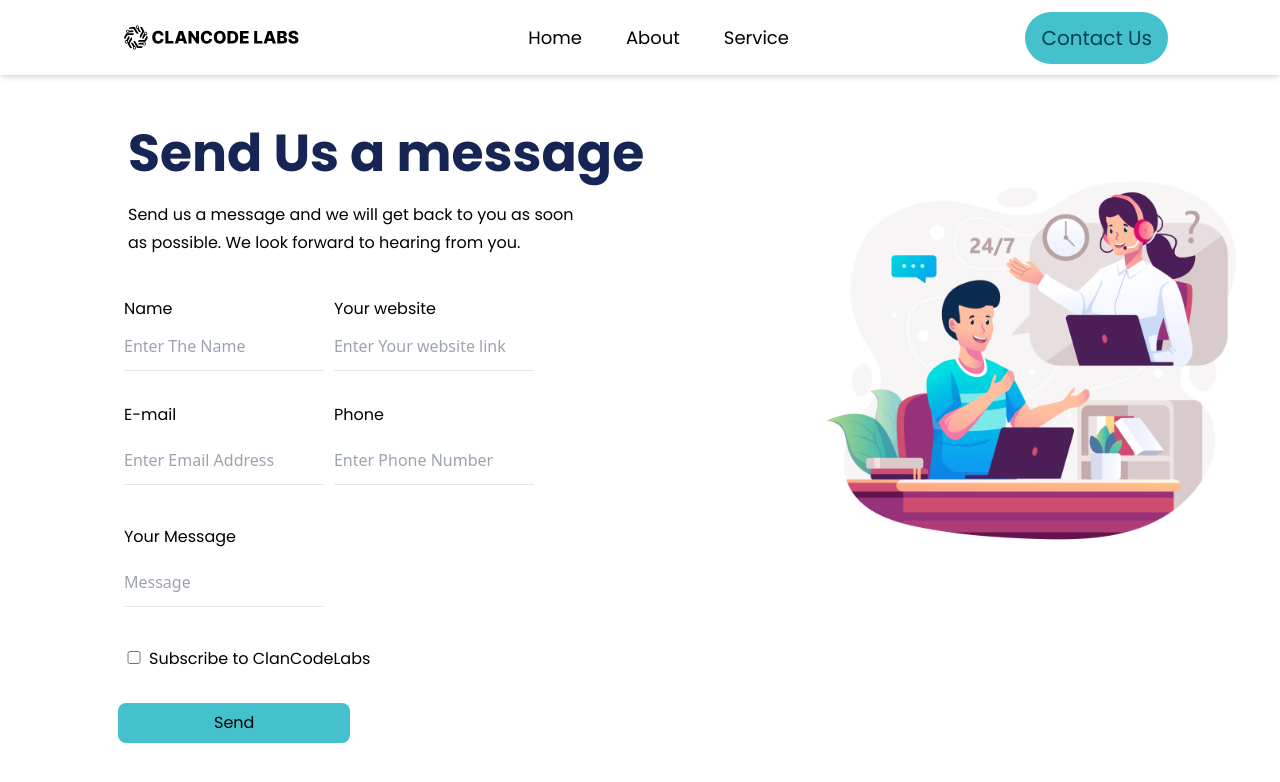
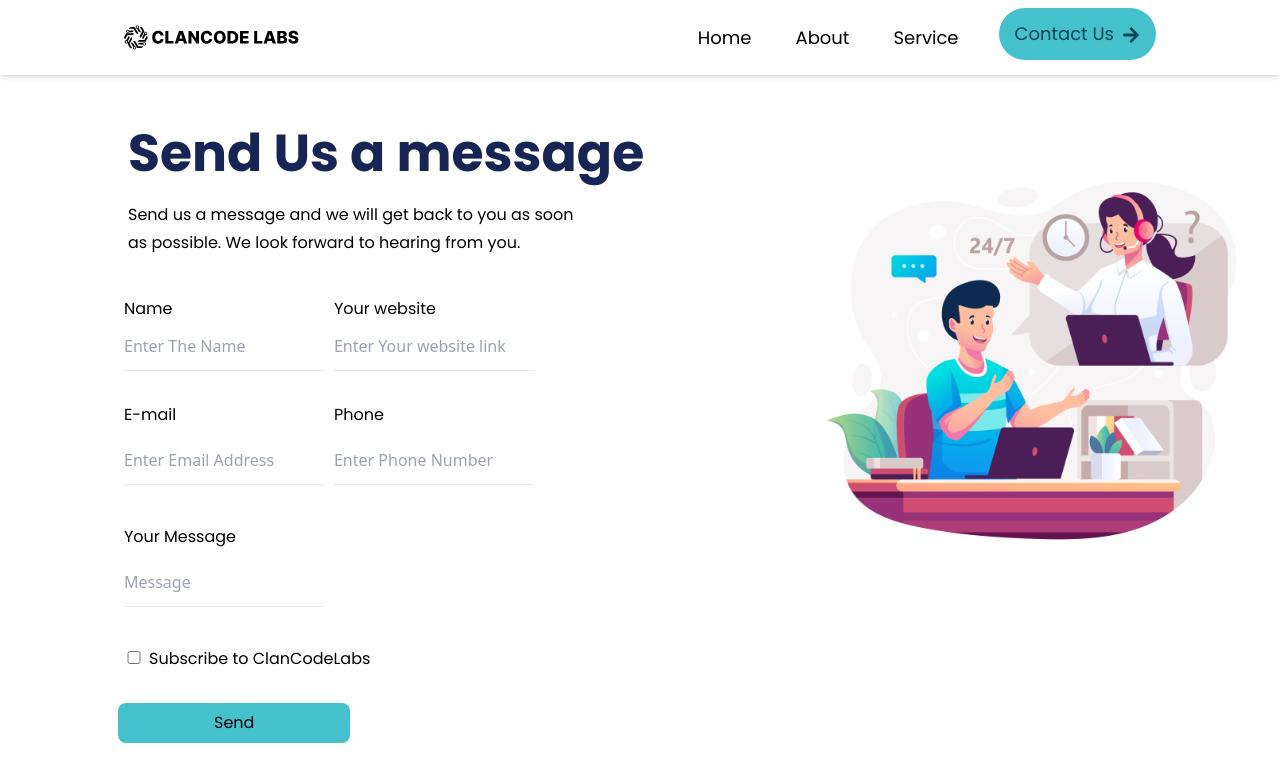
Before and after one commit to arthathagary/clancode-labs-side, a Next.js app: page /contact in a window 1280 px wide. Shown: the top 782 px of the page. Built offline with nearby package versions, Linux system fonts and the light colour scheme.

Commit message:
Tweak card

```diff
--- a/src/components/NavBar.jsx
+++ b/src/components/NavBar.jsx
@@ -3,7 +3,8 @@ import Image from "next/image";
 import Link from "next/link";
 import { useRouter } from "next/navigation";
 import { useState } from "react";
-import { FaBars, FaTimes } from "react-icons/fa";
+import { FaBars, FaTimes,FaArrowRight } from "react-icons/fa";
+
 import Logo from "../../public/assets/images/logo.svg";
 
 const NavBar = () => {
@@ -38,23 +39,18 @@ const NavBar = () => {
           <li className=" p-4 pr-7 hover:text-red-700 hover:scale-105 font-medium ">
             <Link href="/#services">Service</Link>
           </li>
+          <li>
+             <Link href='/contact' className=" hidden group border-none  lg:flex font-medium bg-[#45C1CE] hover:bg-[#3a9fa8] py-3 px-4 rounded-full mt-0  text-[#004450]">
+              <span>Contact Us</span>
+              <span><FaArrowRight className='inline-flex justify-start ml-2  group-hover:translate-x-1 group-hover:duration-300'/></span>
+              </Link>
+            </li>
           {/* <li className=' p-4 pr-7 hover:text-red-700 hover:scale-105 font-medium '><Link href='/'>Portfolio</Link></li>
    <li className=' p-4 pr-7 hover:text-red-700 hover:scale-105 font-medium '><Link href='/'>Careers </Link></li>
    <li className=' p-4 pr-7 hover:text-red-700 hover:scale-105 font-medium '><a target="_blank" href="https://mahfoozahamed.medium.com/">Blog</a></li>
    */}
         </ul>
-        <div></div>
-        <div>
-          <button
-            onClick={() => {
-              router.push("/contact");
-            }}
-          >
-            <li className=" hidden border-none  lg:flex group text-xl  md:text-xl font-medium bg-[#45C1CE] hover:bg-[#3a9fa8] py-3 px-4 rounded-full mt-0 md:self-start text-[#004450]">
-              Contact Us
-            </li>
-          </button>
-        </div>
+
 
         {/* mobile Icons */}
 
@@ -87,12 +83,12 @@ const NavBar = () => {
               <Link href="/#services">Service</Link>
             </li>
             {/* <li  className='p-4 text-2xl hover:text-gray-900   text-white '><Link href="#mvpsection">Portfolio</Link></li>
-   <li  className='p-4 text-2xl hover:text-gray-900   text-white '><Link href="#">Careers</Link></li> */}
+   <li  className='p-4 text-2xl hover:text-gray-900   text-white '><Link href="#">Careers</Link></li>
             <li className="p-4 text-2xl hover:text-gray-900   text-white ">
               <a target="_blank" href="https://mahfoozahamed.medium.com/">
                 Blog
               </a>
-            </li>
+            </li> */}
             <button
               className="lg:flex group text-xl md:text-2xl font-medium bg-[#45C1CE] hover:bg-[#3a9fa8] py-3 px-5 rounded-full mt-2 md:self-start text-[#004450]"
               onClick={() => {
--- a/src/components/Slider.jsx
+++ b/src/components/Slider.jsx
@@ -4,8 +4,8 @@ import Slider from "react-slick";
 import "slick-carousel/slick/slick.css";
 import "slick-carousel/slick/slick-theme.css";
 import Logo1 from "../../public/assets/images/Card1.png"
-import Logo2 from "../../public/assets/images/twitter.png"
-import Logo3 from "../../public/assets/images/snap.png"
+import Logo2 from "../../public/assets/images/fathimas.jpg"
+import Logo3 from "../../public/assets/images/surukkam.png"
 import Logo4 from "../../public/assets/images/round.png"
 import Logo5 from "../../public/assets/images/logo s.png"
 import Image from "next/image";
@@ -24,9 +24,9 @@ class App extends Component{
       cssEase: "linear"
     };
     return(
-      <div className=" mb-[-250px] lg:flex grid grid-cols-1 grid-rows-1" >
+      <div className=" lg:flex grid grid-cols-1 grid-rows-1" >
 
-    <div className="max-w-xs mx-auto mb-16 lg:mb-0 bg-[#DAF3F4] h-[400px]   shadow-xl border-yellow-200 rounded-xl  overflow-hidden">
+    <div className=" w-[600px] flex flex-col justify-center max-w-xs mx-auto mb-16 lg:mb-0 bg-[#DAF3F4] h-[400px]   shadow-xl border-yellow-200 rounded-xl  overflow-hidden">
       <Image
         className=" mt-10  object-cover"
         src={Logo1}
@@ -35,39 +35,39 @@ class App extends Component{
 
       <div className="px-6 py-4">
         <h2 className="text-xl text-center font-semibold text-gray-800">Mr Snow Removal</h2>
-        <p className=" text-center text-gray-600">
+        {/* <p className=" text-center text-gray-600">
           This is the content of your card. You can add more details here.
-        </p>
+        </p> */}
       </div>
     </div>
 
-    <div className="max-w-xs mx-auto mb-16 lg:mb-0 bg-[#DAF3F4] h-[400px] shadow-xl border-yellow-200 rounded-xl  overflow-hidden">
+    <div className=" md:w-[600px] flex flex-col justify-center max-w-xs mx-auto mb-16 lg:mb-0 bg-[#DAF3F4] h-[400px] shadow-xl border-yellow-200 rounded-xl  overflow-hidden">
       <Image
-        className="w-[40%] mt-8 ml-[30%] object-cover"
+        className="w-[40%] mt-10 ml-[30%] object-cover rounded-3xl"
         src={Logo2}
         alt="Card"
       />
 
       <div className="px-6 py-4">
-        <h2 className="text-xl text-center font-semibold text-gray-800">Twitter</h2>
-        <p className="mt-2 text-center text-gray-600">
+        <h2 className=" pt-6 text-xl text-center font-semibold text-gray-800">Fathimas</h2>
+        {/* <p className="mt-2 text-center text-gray-600">
           This is the content of your card. You can add more details here.
-        </p>
+        </p> */}
       </div>
     </div>
 
-    <div className="max-w-xs mx-auto bg-[#DAF3F4] shadow-xl h-[400px] border-yellow-200 rounded-xl  overflow-hidden">
+    <div className="w-[600px] flex flex-col justify-center items-center max-w-xs mx-auto bg-[#DAF3F4] shadow-xl h-[400px] border-yellow-200 rounded-xl  overflow-hidden">
       <Image
-        className="w-[40%] ml-[30%] mt-8 object-cover"
+        className="w-[44%] mt-10 object-cover rounded-3xl"
         src={Logo3}
         alt="Card"
       />
 
       <div className="px-6 py-4">
-        <h2 className="text-xl text-center font-semibold text-gray-800">SnapChat</h2>
-        <p className="mt-2 text-center text-gray-600">
+        <h2 className="pt-6 text-xl text-center font-semibold text-gray-800">Surukkam</h2>
+        {/* <p className="mt-2 text-center text-gray-600">
           This is the content of your card. You can add more details here.
-        </p>
+        </p> */}
       </div>
     </div>
           {/* <div className="p-0">
```
Also changed, not shown: public/assets/images/fathimas.jpg (added), public/assets/images/surukkam.png (added).
